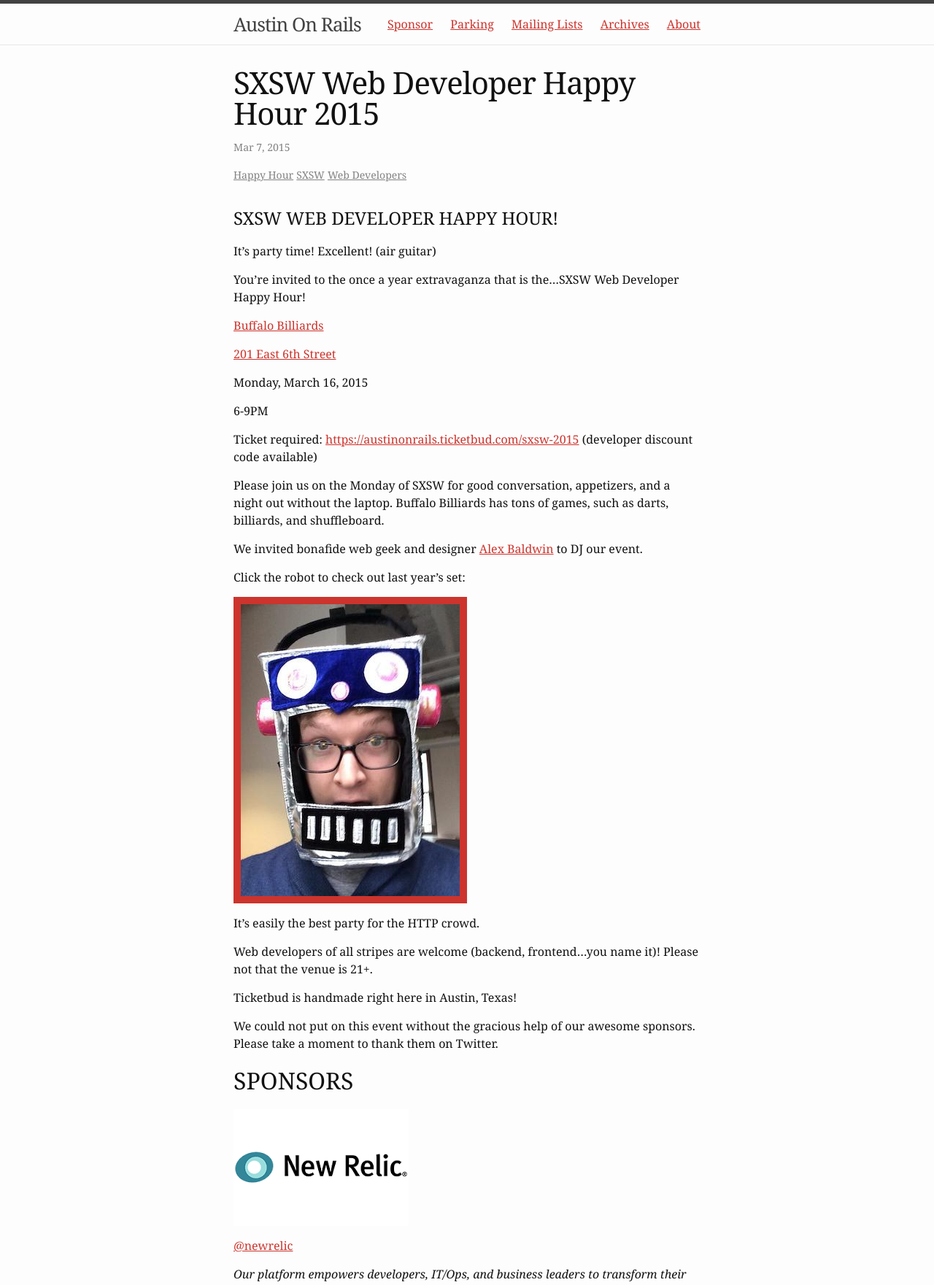
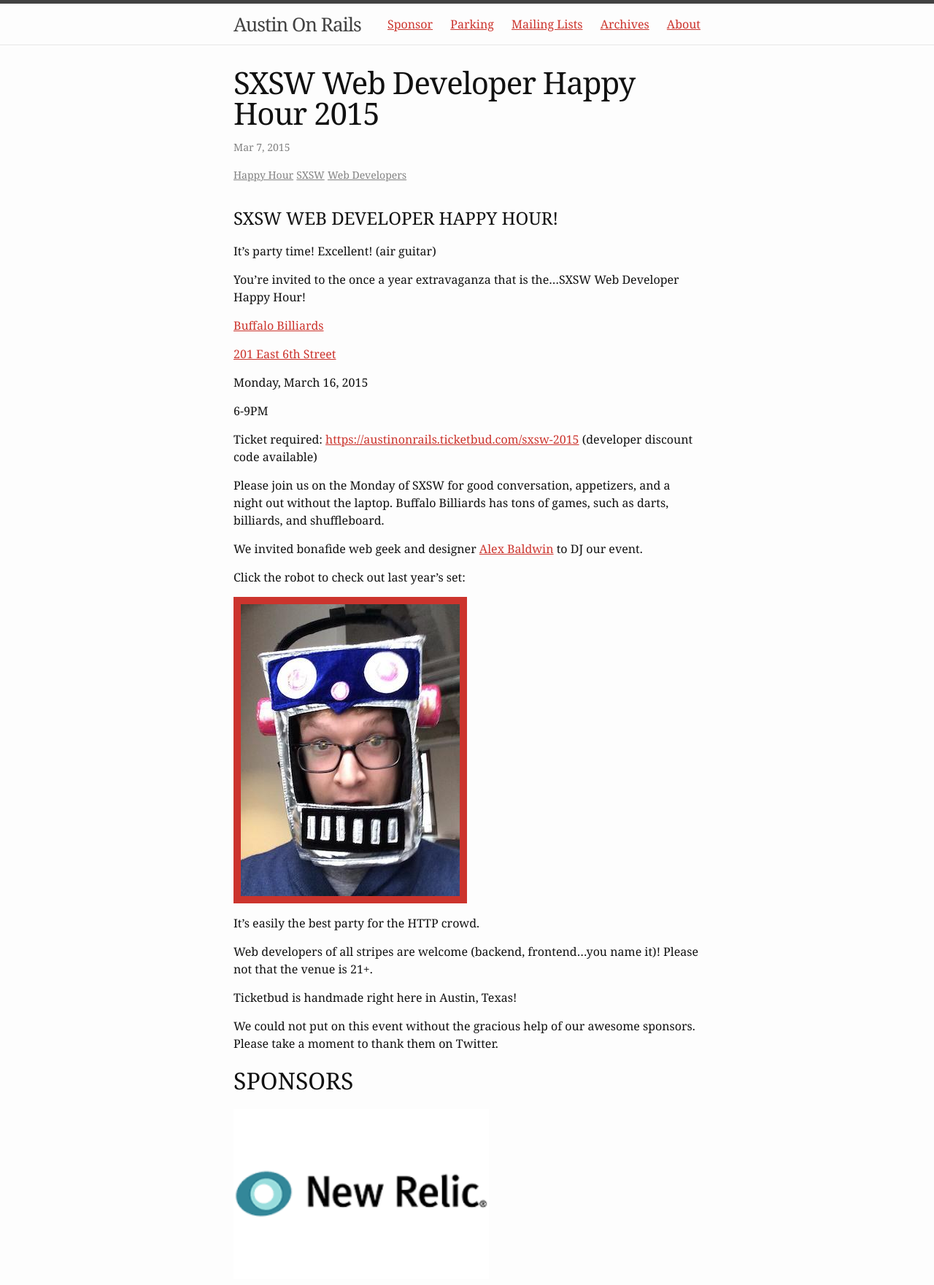
Before and after one commit to austinonrails/aor_meetings_blog, a Jekyll site: the page built from _posts/2015-03-07-sxsw-web-developer-happy-hour-2015.md, in a window 1280 px wide. Shown: the top 1761 px of the page at 73% size. Built offline with Jekyll 4.4.1, drawn with Linux system fonts in a browser that asks for light colours.

Commit message:
Update 2015-03-07-sxsw-web-developer-happy-hour-2015.md

```diff
--- a/_posts/2015-03-07-sxsw-web-developer-happy-hour-2015.md
+++ b/_posts/2015-03-07-sxsw-web-developer-happy-hour-2015.md
@@ -41,19 +41,19 @@
 We could not put on this event without the gracious help of our awesome sponsors. Please take a moment to thank them on Twitter.
 
 ## SPONSORS
-<a href="http://newrelic.com/"><img src="/files/newrelic.png"/></a>
+<a href="http://newrelic.com/"><img src="/files/newrelic.png" width="350" /></a>
 
 [@newrelic](https://twitter.com/newrelic)
 
 _Our platform empowers developers, IT/Ops, and business leaders to transform their business using real-time data directly from production software._
 
-<a href="http://makersquare.com"><img src="/files/makersquare.png"/></a>
+<a href="http://makersquare.com"><img src="/files/makersquare.png" width="350" /></a>
 
 [@makersquare](https://twitter.com/makersquare)
 
 _MakerSquare is a selective 3 month full-time career accelerator for software engineering. By teaching computer science fundamentals and modern web technologies, MakerSquare prepares students to join the workforce as modern software engineers._
 
-<a href="http://keeprubyweird.com"><img src="/files/ruby_weird.png"/></a>
+<a href="http://keeprubyweird.com"><img src="/files/ruby_weird.png" width="350"/></a>
 
 [@keeprubyweird](https://twitter.com/keeprubyweird)
 
```
